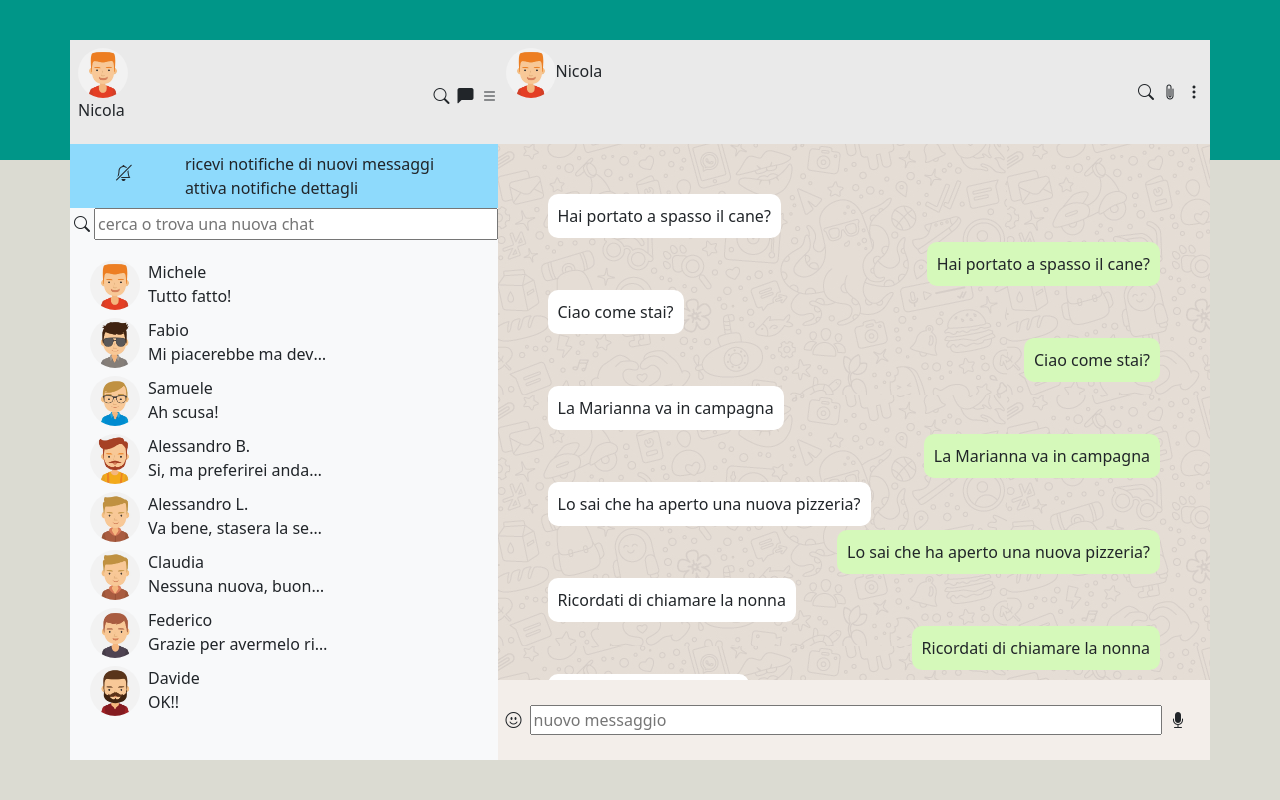
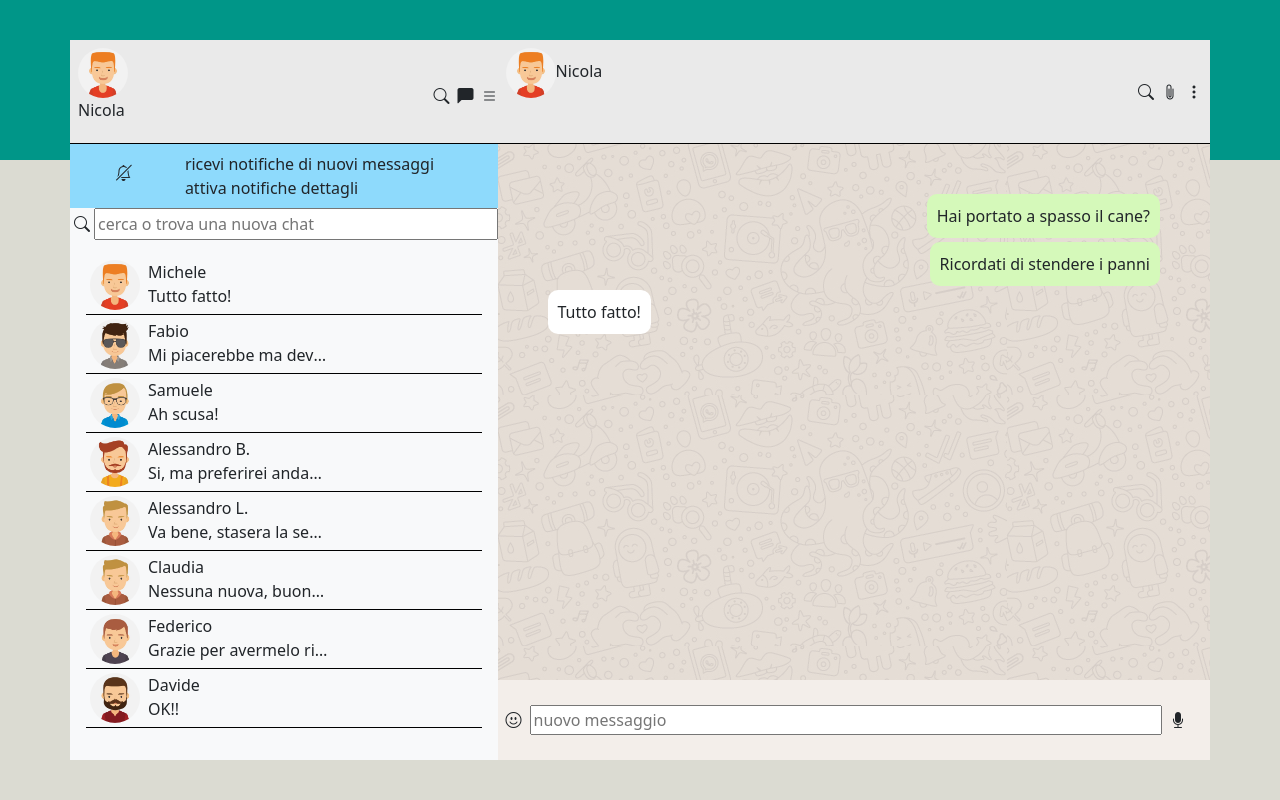
Before and after one commit to NicolaSoggiu/vue-boolzapp, a plain HTML site: page index.html in a window 1280 px wide. Drawn offline with nearby package versions, Linux system fonts and the light colour scheme.

Commit message:
add milestone 2

```diff
--- a/assets/style.css
+++ b/assets/style.css
@@ -17,6 +17,11 @@ body {
     display: grid;
     grid-template-columns: 1.2fr 2fr;
     height: 90vh;
+}
+
+.container .user {
+    cursor: pointer;
+    border-bottom: 1px solid black;
 }
 
 .user img {
--- a/index.html
+++ b/index.html
@@ -55,6 +55,7 @@
             v-for="(contact, index) in contacts"
             :key="index"
             class="user w-100 d-flex justify-content-between p-1"
+            @click="showMessage(index)"
           >
             <div class="user-img d-flex">
               <img :src="contact.avatar" alt="" />
@@ -87,17 +88,16 @@
         </div>
         <div class="right-bottom d-flex flex-column p-5">
           <div
-            v-for="(contact, index) in contacts"
-            :key="index"
             class="d-flex flex-column"
+            v-for="message in contacts[activeIndex].messages"
           >
-            <div class="received">
-              <span>{{ contact.messages[0].message }}</span>
+            <div :class="message.status === 'sent' ? 'sent' : 'received'">
+              <span>{{ message.message }}</span>
               <!-- <span class="last-access">ultimo accesso</span> -->
             </div>
-            <div class="sent">
-              <span>{{ contact.messages[0].message }}</span>
-            </div>
+            <!-- <div class="sent">
+                <span>{{ contact.messages[1].message }}</span>
+              </div> -->
           </div>
         </div>
         <div
--- a/js/script.js
+++ b/js/script.js
@@ -1,6 +1,7 @@
 const app = Vue.createApp({
   data() {
     return {
+      activeIndex: 0,
       contacts: [
         {
           name: "Michele",
@@ -166,6 +167,11 @@ const app = Vue.createApp({
       ],
     };
   },
+  methods: {
+    showMessage(index) {
+      this.activeIndex = index;
+    },
+  },
 });
 
 app.mount(".container");
```
